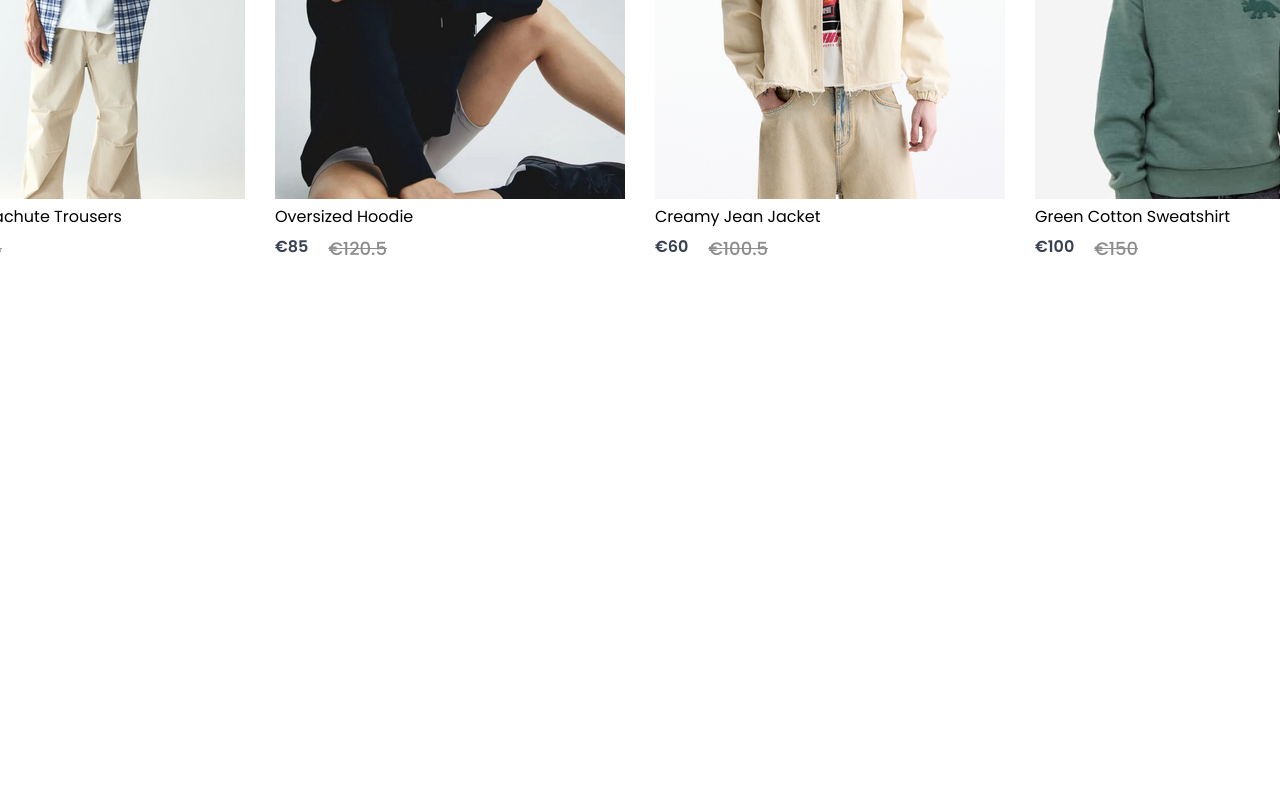
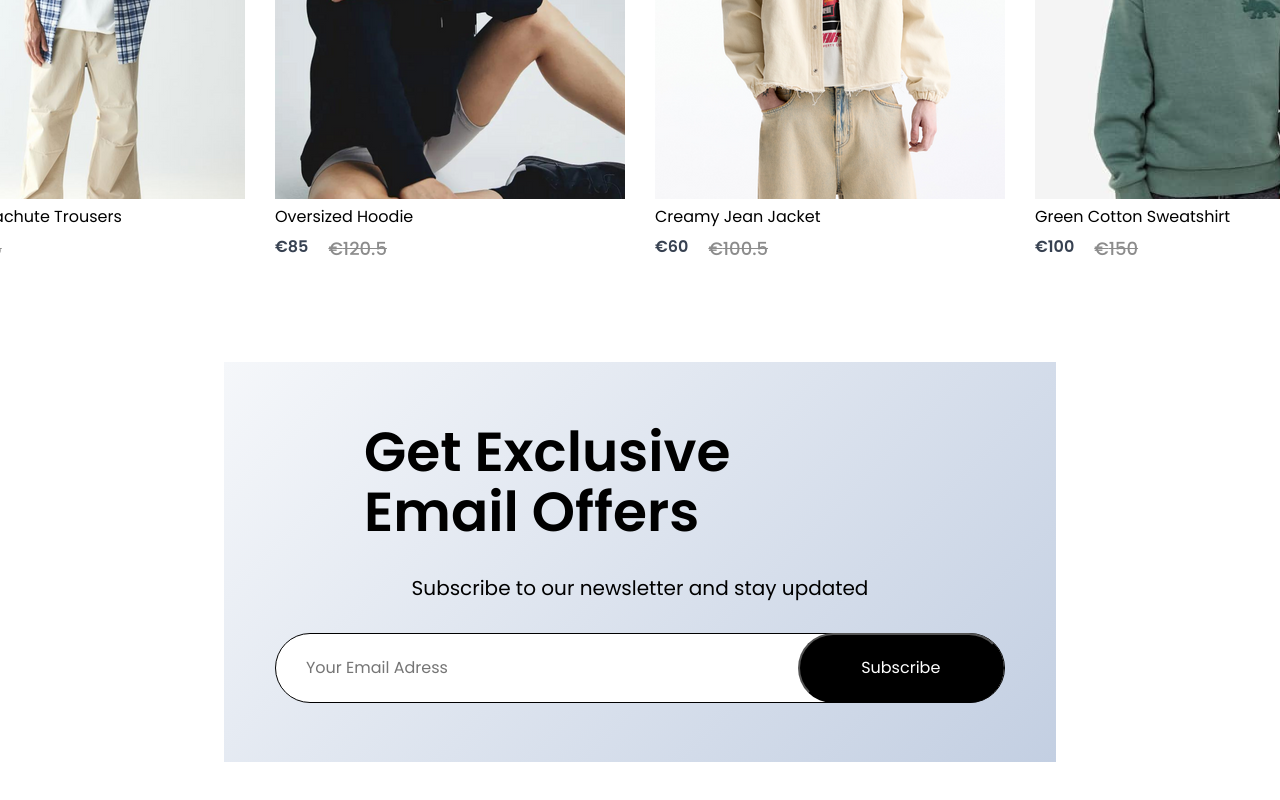
Before and after one commit to NadiasCodes/e-commerce-website-react, a React (Create React App) app: page / in a window 1280 px wide. Shown: the part 3199-3999 px from the top of the page. Before the commit the page ends 3461 px from the top, so only its background shows below. Built offline with nearby package versions, Linux system fonts and the light colour scheme; a web font is replaced by a local one.

Commit message:
created a newsletter component for the main page

```diff
--- a/src/App.css
+++ b/src/App.css
@@ -1,2 +1,3 @@
 :root{--main-color:#171717;
-    --secondary-color:#D9E0EC;}
+    --secondary-color:#D9E0EC;
+--background-image-main: linear-gradient(135deg, #f5f7fa 0%, #c3cfe2 100%);}
--- a/src/Components/Assets/data.js
+++ b/src/Components/Assets/data.js
@@ -18,7 +18,7 @@ let data_product = [
     old_price:120.50,
   },
   {id:3,
-    name:"Oversized leather jacket",
+    name:"Oversized Leather Jacket",
     image:p3_img,
     new_price:60.00,
     old_price:100.50,
--- a/src/Components/Hero/Hero.css
+++ b/src/Components/Hero/Hero.css
@@ -1,7 +1,7 @@
 
 
 .hero{height:100vh;
- background-image: linear-gradient(135deg, #f5f7fa 0%, #c3cfe2 100%);
+ background-image:var(--background-image-main);
  display:flex;
 }
 
--- a/src/Components/NewCollections/NewCollections.css
+++ b/src/Components/NewCollections/NewCollections.css
@@ -3,7 +3,7 @@
 flex-direction: column;
 align-items: center;
 gap:10px;
-height:90vh;
+margin-bottom: 200px;
 margin: 40px;}
 
 .new-collections h1{color:#171717;
@@ -17,7 +17,7 @@ border-bottom: 4px solid var(--secondary-color);
 
 .collections{
     display:grid;
-    grid-template-columns:1fr 1fr 1fr 1fr ;
+    grid-template-columns:repeat(4, 1fr);
     margin-top:50px;
     gap:30px;
 
--- /dev/null
+++ b/src/Components/NewsLetter/NewsLetter.css
@@ -0,0 +1,48 @@
+.newsletter{
+    width:65%;
+    height:50vh;
+    display:flex;
+    flex-direction: column;
+    align-items:center;
+    justify-content: center;
+    margin: auto;
+    padding:0px 140px;
+    margin-top: 100px;
+    margin-bottom: 150px;
+    background-image: var(--background-image-main);
+    gap:30px;
+    }
+
+    .newsletter h1{
+        font-size: 55px;
+        font-weight: 600;
+    }
+    .newsletter p{
+        font-size: 20px;
+    }
+
+    .newsletter div{
+display: flex;
+align-items: center;
+justify-content: space-between;
+background-color: white;
+width:730px;
+height:70px;
+border-radius: 80px;
+border:1px solid black;}
+
+.newsletter input{width:500px;
+margin-left:30px;
+border:none;
+outline:none;
+color:black;
+font-size: 16px;
+}
+.newsletter div button{
+    width:210px;
+    height:70px;
+    border-radius: 80px;
+    background:black;
+    color:white;
+    cursor:pointer;
+}
--- /dev/null
+++ b/src/Components/NewsLetter/NewsLetter.jsx
@@ -0,0 +1,17 @@
+import React from 'react'
+import "./NewsLetter.css"
+
+const NewsLetter = () => {
+  return (
+    <div className="newsletter">
+      <h1>Get Exclusive Email Offers</h1>
+      <p>Subscribe to our newsletter and stay updated</p>
+      <div>
+        <input type="email" placeholder="Your Email Adress" />
+        <button>Subscribe</button>
+      </div>
+    </div>
+  );
+}
+
+export default NewsLetter
--- a/src/Components/Offers/Offers.css
+++ b/src/Components/Offers/Offers.css
@@ -7,7 +7,7 @@ margin:0 auto;
 display: flex;
 padding:0px 140px;
 margin-bottom: 150px;
-background-image: linear-gradient(135deg, #f5f7fa 0%, #c3cfe2 100%);}
+background-image: var(--background-image-main);}
 
 
 .offers-left{
--- a/src/Pages/Shop.jsx
+++ b/src/Pages/Shop.jsx
@@ -3,6 +3,7 @@ import Hero from "../Components/Hero/Hero";
 import Popular from "../Components/Popular/Popular";
 import Offers from "../Components/Offers/Offers"
 import NewCollections from "../Components/NewCollections/NewCollections"
+import NewsLetter from "../Components/NewsLetter/NewsLetter";
 
 
 
@@ -14,6 +15,7 @@ export default function Shop() {
 <Popular />
 <Offers />
 <NewCollections />
+<NewsLetter />
 
   </div>;
 }
```
